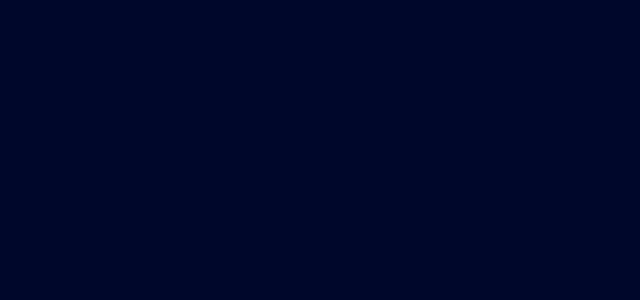
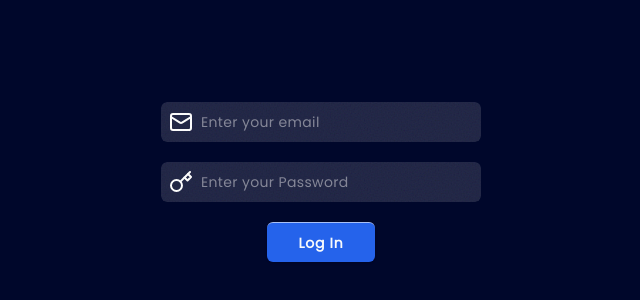
Before and after one commit to vikashkhati007/Chat-Flow, a Next.js app: page / in a window 1280 px wide. Shown: the part 218-518 px from the top of the page, without its empty margins (319-959 px from the left). Built offline with nearby package versions, Linux system fonts and the light colour scheme.

Commit message:
logindesgin

```diff
--- a/app/(auth)/register/page.tsx
+++ b/app/(auth)/register/page.tsx
@@ -1,5 +1,5 @@
 import React from "react";
-import Form from "@/components/Form";
+import Form from "@/components/NoiseInput";
 const Register = () => {
   return (
     <div>
--- a/app/globals.css
+++ b/app/globals.css
@@ -6,65 +6,46 @@
   :root {
     --background: 0 0% 100%;
     --foreground: 222.2 84% 4.9%;
-
     --card: 0 0% 100%;
     --card-foreground: 222.2 84% 4.9%;
-
     --popover: 0 0% 100%;
     --popover-foreground: 222.2 84% 4.9%;
-
-    --primary: 222.2 47.4% 11.2%;
+    --primary: 221.2 83.2% 53.3%;
     --primary-foreground: 210 40% 98%;
-
     --secondary: 210 40% 96.1%;
     --secondary-foreground: 222.2 47.4% 11.2%;
-
     --muted: 210 40% 96.1%;
     --muted-foreground: 215.4 16.3% 46.9%;
-
     --accent: 210 40% 96.1%;
     --accent-foreground: 222.2 47.4% 11.2%;
-
     --destructive: 0 84.2% 60.2%;
     --destructive-foreground: 210 40% 98%;
-
     --border: 214.3 31.8% 91.4%;
     --input: 214.3 31.8% 91.4%;
-    --ring: 222.2 84% 4.9%;
-
+    --ring: 221.2 83.2% 53.3%;
     --radius: 0.5rem;
-    --mainbgcolor: #00082c;
   }
 
   .dark {
     --background: 222.2 84% 4.9%;
     --foreground: 210 40% 98%;
-
     --card: 222.2 84% 4.9%;
     --card-foreground: 210 40% 98%;
-
     --popover: 222.2 84% 4.9%;
     --popover-foreground: 210 40% 98%;
-
-    --primary: 210 40% 98%;
+    --primary: 217.2 91.2% 59.8%;
     --primary-foreground: 222.2 47.4% 11.2%;
-
     --secondary: 217.2 32.6% 17.5%;
     --secondary-foreground: 210 40% 98%;
-
     --muted: 217.2 32.6% 17.5%;
     --muted-foreground: 215 20.2% 65.1%;
-
     --accent: 217.2 32.6% 17.5%;
     --accent-foreground: 210 40% 98%;
-
     --destructive: 0 62.8% 30.6%;
     --destructive-foreground: 210 40% 98%;
-
     --border: 217.2 32.6% 17.5%;
     --input: 217.2 32.6% 17.5%;
-    --ring: 212.7 26.8% 83.9%;
-    --mainbgcolor: #00082c;
+    --ring: 224.3 76.3% 48%;
   }
 }
 
--- a/components/Form.tsx
+++ b/components/Form.tsx
@@ -1,7 +1,51 @@
-import React from "react";
+"use client";
+import React, { useState } from "react";
+import NoiseInput from "./NoiseInput";
+import { Button } from "./ui/button";
+import { Key, Mail } from "lucide-react";
 
 const Form = () => {
-  return <div></div>;
+  const [email, setEmail] = useState("");
+  const [password, setPassword] = useState("");
+
+  return (
+    <section className="flex flex-col justify-center items-center w-full h-screen">
+      <form className="space-y-5 flex justify-center items-center flex-col">
+        <div className="relative overflow-hidden rounded-md flex justify-start items-center">
+          <Mail className="text-white absolute mx-2" />
+          <NoiseInput
+            color="blue"
+            placeholder="Enter your email"
+            onChange={(e) => {
+              setEmail(e.target.value);
+            }}
+            value={email}
+            type="email"
+          />
+        </div>
+        <div className="relative overflow-hidden rounded-md flex justify-start items-center">
+          <Key className="text-white absolute mx-2 " />
+
+          <NoiseInput
+            color="pink"
+            placeholder="Enter your Password"
+            onChange={(e) => {
+              setPassword(e.target.value);
+            }}
+            value={password}
+            type="password"
+          />
+        </div>
+
+        <Button
+          size={"lg"}
+          className=" border-t border-white border-opacity-60 font-bold tracking-wider hover:border-b hover:border-t-0"
+        >
+          Log In
+        </Button>
+      </form>
+    </section>
+  );
 };
 
 export default Form;
--- /dev/null
+++ b/components/NoiseInput.tsx
@@ -0,0 +1,42 @@
+import Image from "next/image";
+import React from "react";
+
+const NoiseInput = ({
+  onChange,
+  value,
+  placeholder,
+  type,
+  color,
+}: {
+  onChange: React.ChangeEventHandler<HTMLInputElement>;
+  value: React.HTMLInputTypeAttribute;
+  placeholder: React.HTMLInputTypeAttribute;
+  type: React.HTMLInputTypeAttribute;
+  color: string;
+}) => {
+  return (
+    <>
+      <div className="overflow-hidden w-[320px] h-[40px] rounded-md relative">
+        <div
+          className={`bg-gradient-to-r from-${color}-500 via-${color}-600 to-${color}-700 absolute left-0 w-5 h-5 blur-lg z-20 `}
+        />
+        <input
+          placeholder={placeholder}
+          className="bg-transparent absolute min-w-full min-h-full z-10 outline-none px-10 text-background text-sm placeholder:text-[#FCFBFB] placeholder:text-opacity-45 placeholder:tracking-wide"
+          onChange={onChange}
+          value={value}
+          type={type}
+        />
+        <Image
+          className="opacity-15"
+          src={"/noise.svg"}
+          width={500}
+          height={500}
+          alt="noise"
+        />
+      </div>
+    </>
+  );
+};
+
+export default NoiseInput;
--- a/package.json
+++ b/package.json
@@ -28,6 +28,7 @@
     "pusher": "^5.2.0",
     "pusher-js": "^8.4.0-rc2",
     "react": "^18",
+    "react-background-noise": "^0.1.6",
     "react-dom": "^18",
     "react-hook-form": "^7.50.1",
     "react-hot-toast": "^2.4.1",
--- a/tailwind.config.ts
+++ b/tailwind.config.ts
@@ -18,6 +18,9 @@ const config = {
       },
     },
     extend: {
+      backgroundImage: {
+        noise: "url('/public/noise.svg')",
+      },
       colors: {
         mainbg: "hsl(var(--mainbgcolor))",
         border: "hsl(var(--border))",
```
Also changed, not shown: public/noise.svg (added), 1 other file (tests, documents, lock files or other folders).
